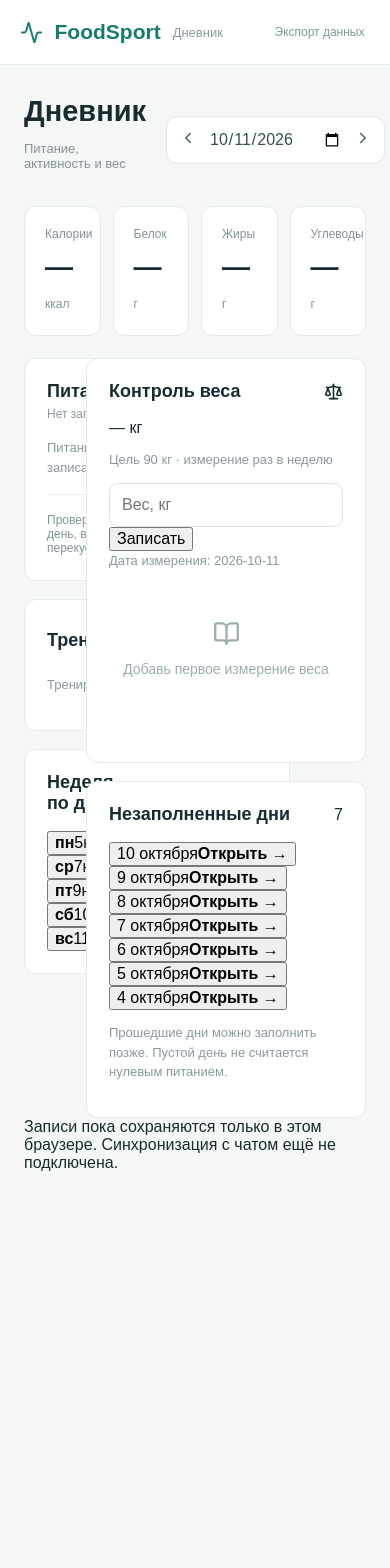
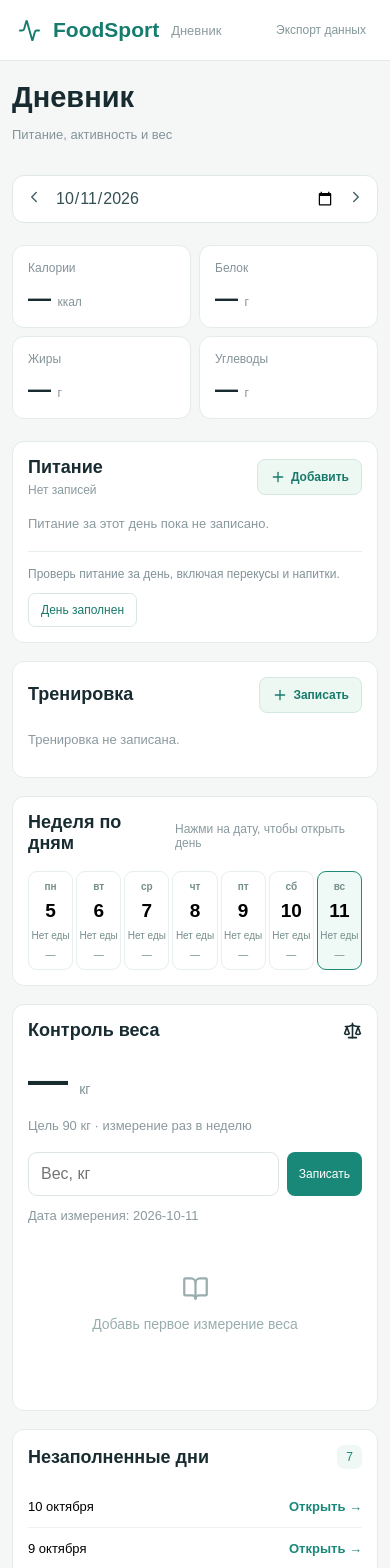
Before and after one commit to Karasuoshi/foodsport, a Next.js app: page /foodsport/ in a window 390 px wide. Shown: the top 1568 px of the page. Before the commit the page ends 1202 px from the top, so only its background shows below. Built offline with nearby package versions, Linux system fonts and the light colour scheme.

Commit message:
Finish journal week, weight and mobile layout

```diff
--- a/app/globals.css
+++ b/app/globals.css
@@ -51,3 +51,21 @@
 .journalactivity small{display:block;color:#8b999e;font-size:12px;margin-top:5px}
 .journalform{border-top:1px solid #e8eeee;padding-top:12px}
 .journalform label{margin:10px 0}
+
+.journalweek{display:grid;grid-template-columns:repeat(7,minmax(0,1fr));gap:6px}
+.journalday{display:flex;flex-direction:column;align-items:center;gap:8px;min-width:0;border:1px solid #e7eeee;border-radius:9px;background:white;padding:11px 3px}
+.journalday.selected{border-color:#208a7a;background:#eff9f5}
+.journalday strong,.journalday small{font-size:10px;color:#758f8c;text-align:center;overflow-wrap:anywhere}
+.journalday span{font-size:19px;font-weight:700}
+.journalweight{font-size:40px;font-weight:800}
+.journalweight span{font-size:14px;font-weight:400;color:#849599}
+.journaldelta{font-size:13px;font-weight:700;color:#198578}
+.journalweightform{display:flex;gap:8px;margin:16px 0 10px}
+.journalweightform input{min-width:0}
+.journalweightform button{background:#198879;border:0;border-radius:8px;color:white;padding:0 12px;font-size:12px}
+.journalcount{color:#198879;background:#eff8f5;padding:5px 9px;border-radius:7px;font-size:12px}
+.journalmissing{display:flex;justify-content:space-between;width:100%;padding:13px 0;border:0;border-bottom:1px solid #edf1f0;background:white;text-align:left;font-size:13px}
+.journalmissing strong{color:#198879}
+.journalfooter{text-align:center;margin:28px 0;color:#9ba8ac;font-size:11px}
+@media(max-width:900px){.journalgrid{grid-template-columns:1fr}.journalside{grid-template-columns:repeat(2,minmax(0,1fr))}}
+@media(max-width:650px){.journalheader{padding:18px}.journalmain{padding:20px 12px}.journalheading{flex-direction:column;align-items:stretch}.journalmetrics{grid-template-columns:repeat(2,minmax(0,1fr));gap:8px}.journalmetrics>div,.journalpanel{padding:15px}.journalmetrics strong{font-size:23px}.journalside{grid-template-columns:1fr}.mealstablehead,.mealrow,.mealtotal{grid-template-columns:minmax(0,1fr) 48px 48px 44px;gap:4px}.mealbuttons button{padding:2px}.journalweek{gap:3px}.journalday{padding:9px 1px}.journalcheck{align-items:flex-start;flex-direction:column}}
```
